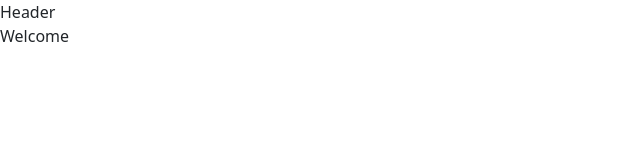
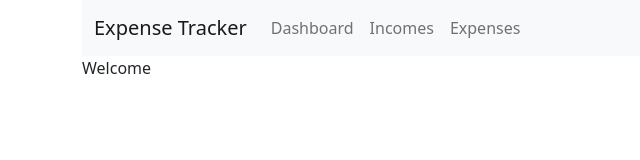
Before and after one commit to olo75jg21/expense-tracker, a React app in the folder client/: page / in a window 1280 px wide. Shown: the whole page, without its empty margins (0-640 px from the left). Built offline with nearby package versions, Linux system fonts and the light colour scheme.

Commit message:
install react-bootstrap, add basic header without linking

```diff
--- a/client/package.json
+++ b/client/package.json
@@ -7,8 +7,10 @@
     "@testing-library/react": "^12.1.4",
     "@testing-library/user-event": "^13.5.0",
     "axios": "^0.26.1",
+    "bootstrap": "^5.1.3",
     "http-proxy-middleware": "^2.0.4",
     "react": "^17.0.2",
+    "react-bootstrap": "^2.2.2",
     "react-dom": "^17.0.2",
     "react-redux": "^7.2.7",
     "react-router-dom": "^6.3.0",
--- a/client/public/index.html
+++ b/client/public/index.html
@@ -10,7 +10,6 @@
       content="Web site created using create-react-app"
     />
     <link rel="apple-touch-icon" href="%PUBLIC_URL%/logo192.png" />
-<link href="https://cdn.jsdelivr.net/npm/bootstrap@5.1.3/dist/css/bootstrap.min.css" rel="stylesheet" integrity="sha384-1BmE4kWBq78iYhFldvKuhfTAU6auU8tT94WrHftjDbrCEXSU1oBoqyl2QvZ6jIW3" crossorigin="anonymous">
     <!--
       manifest.json provides metadata used when your web app is installed on a
       user's mobile device or desktop. See https://developers.google.com/web/fundamentals/web-app-manifest/
--- a/client/src/components/App.js
+++ b/client/src/components/App.js
@@ -11,6 +11,7 @@ import Welcome from './Welcome';
 const App = () => {
   return (
     <BrowserRouter>
+      <div className="container">
         <Header />
         <Routes>
           <Route path="/" element={<Welcome />} />
@@ -20,6 +21,7 @@ const App = () => {
           <Route exact path="/settings" element={<Settings />} />
           <Route path="*" element={<h1>There is nothing here!</h1>} />
         </Routes>
+      </div>
     </BrowserRouter>
   );
 }
--- a/client/src/components/Header.js
+++ b/client/src/components/Header.js
@@ -1,10 +1,34 @@
 import React from 'react';
+
+import {
+  Navbar,
+  Container,
+  Nav
+} from 'react-bootstrap';
+
+import { Link } from 'react-router-dom';
+
 
 const Header = () => {
   return (
     <div>
-      Header
-    </div >
+      <Navbar bg="light" expand="lg">
+        <Container>
+          <Navbar.Brand>
+            <Link to="/" />
+            Expense Tracker
+          </Navbar.Brand>
+          <Navbar.Toggle aria-controls="basic-navbar-nav" />
+          <Navbar.Collapse id="basic-navbar-nav">
+            <Nav className="me-auto">
+              <Nav.Link>Dashboard</Nav.Link>
+              <Nav.Link>Incomes</Nav.Link>
+              <Nav.Link>Expenses</Nav.Link>
+            </Nav>
+          </Navbar.Collapse>
+        </Container>
+      </Navbar>
+    </div>
   );
 };
 
--- a/client/src/index.js
+++ b/client/src/index.js
@@ -6,6 +6,8 @@ import { createStore } from 'redux';
 import reducer from './reducers';
 
 import App from './components/App';
+
+import 'bootstrap/dist/css/bootstrap.min.css';
 
 // import axios from "axios";
 // window.axios = axios;
```
Also changed, not shown: 1 other file. Lines whose indentation alone changed are shown as unchanged.
